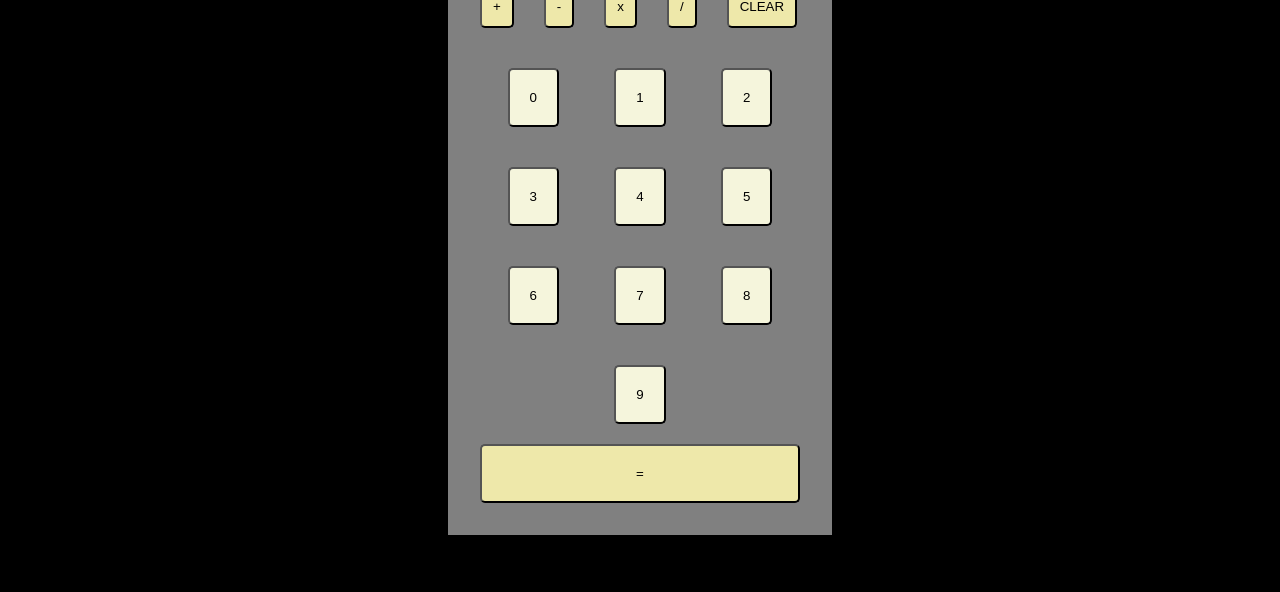
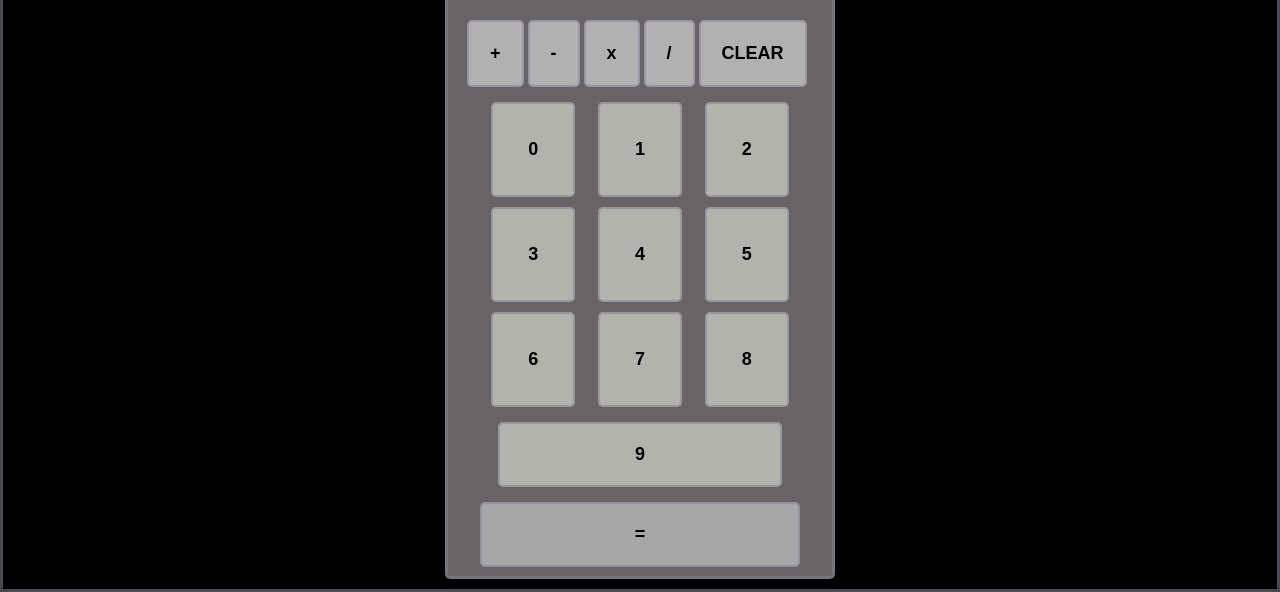
Before and after one commit to JohnWJackson/Calculator-Webpage, a plain HTML site: page index.html in a window 1280 px wide. Shown: the part 214-806 px from the top of the page. Drawn offline with Linux system fonts and the light colour scheme.

Commit message:
More CSS changes

```diff
--- a/styles.css
+++ b/styles.css
@@ -8,11 +8,14 @@ body {
   flex-direction: column;
   align-items: center;
   background-color: black;
-
+  border: 3px solid rgba(131, 131, 143, 0.555);
 }
 
 button {
   border-radius: 5px;
+  border: 2px solid rgba(131, 131, 143, 0.555);
+  font-weight: bold;
+  font-size: 18px;
 }
 
 button:hover {
@@ -21,16 +24,20 @@ button:hover {
 }
 
 #calculator {
-  background-color: grey;
+  background-color: rgb(102, 100, 100);
+  border: 3px solid rgba(131, 131, 143, 0.555);
+  border-radius: 5px;
   width: 20rem;
-  height: 50rem;
+  height: 40rem;
   margin: 5rem;
   padding: 2rem;
 }
 
 #display {
   background-color: whitesmoke;
+  border: 3px solid rgba(131, 131, 143, 0.555);
   border-radius: 15px;
+  padding: 15px;
 }
 
 #numbers {
@@ -39,23 +46,31 @@ button:hover {
   align-items: center;
   flex-wrap: wrap;
   width: 100%;
+  margin: 10px 0px;
 }
 
 #numbers button {
-  background-color: beige;
+  background-color: rgb(179, 179, 174);
+  padding: 35px;
+  margin: 5px 0px;
+}
+
+#numbers #number9 {
+  width: 89%;
   padding: 20px;
-  margin: 20px;
+  margin: 10px 10px;
 }
 
 #operations button {
-  background-color: palegoldenrod;
-  padding: 12px 11px;
-  margin: 30px 0px 20px 0px;
+  background-color: rgb(177, 177, 177);
+  padding: 21px 21px;
+  margin: 23px -13px 0px -13px;
 }
 
 #enter {
-  background-color: palegoldenrod;
+  background-color: rgb(167, 167, 167);
   padding: 20px 0px 20px 0px;
+  margin: -5px 0px 0px 0px;
   width: 100%;
   display: flex;
   align-items: center;
```
